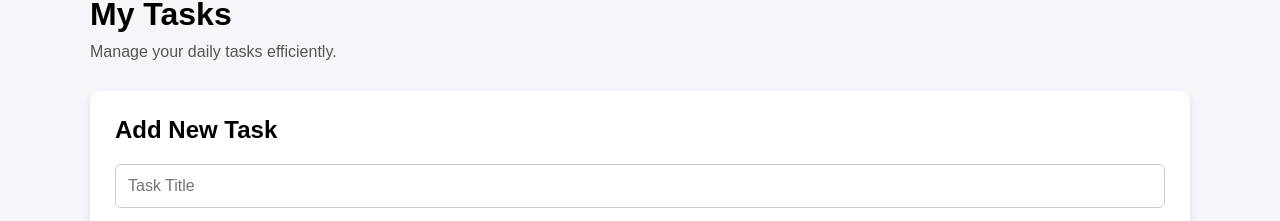
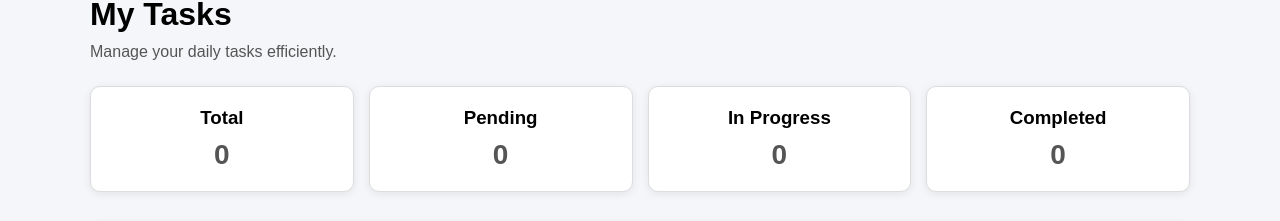
Before and after one commit to Mariyam2724/TASK_MANAGEMENT_APP_, a React (Vite) app in the folder client/: page / in a window 1280 px wide. Shown: the part 112-333 px from the top of the page. Built offline with nearby package versions, Linux system fonts and the light colour scheme; no server answers.

Commit message:
Add task dashboard with statistics

```diff
--- a/client/src/pages/Home.jsx
+++ b/client/src/pages/Home.jsx
@@ -57,11 +57,50 @@ const filteredTasks = tasks.filter((task) => {
 
   return matchesStatus && matchesSearch;
 });
+
+const totalTasks = tasks.length;
+
+const pendingTasks = tasks.filter(
+  (task) => task.status === "Pending"
+).length;
+
+const inProgressTasks = tasks.filter(
+  (task) => task.status === "In Progress"
+).length;
+
+const completedTasks = tasks.filter(
+  (task) => task.status === "Completed"
+).length;
+
   return (
     <div className="container">
       <h1>My Tasks</h1>
 
       <p>Manage your daily tasks efficiently.</p>
+
+<div className="dashboard">
+
+  <div className="dashboard-card">
+    <h3>Total</h3>
+    <p>{totalTasks}</p>
+  </div>
+
+  <div className="dashboard-card">
+    <h3>Pending</h3>
+    <p>{pendingTasks}</p>
+  </div>
+
+  <div className="dashboard-card">
+    <h3>In Progress</h3>
+    <p>{inProgressTasks}</p>
+  </div>
+
+  <div className="dashboard-card">
+    <h3>Completed</h3>
+    <p>{completedTasks}</p>
+  </div>
+
+</div>
 
       <TaskForm
   editingTask={editingTask}
--- a/client/src/styles/main.css
+++ b/client/src/styles/main.css
@@ -137,3 +137,28 @@ p {
   border: 1px solid #ccc;
   font-size: 16px;
 }
+
+.dashboard {
+  display: grid;
+  grid-template-columns: repeat(auto-fit, minmax(150px, 1fr));
+  gap: 15px;
+  margin: 25px 0;
+}
+
+.dashboard-card {
+  background: #ffffff;
+  padding: 20px;
+  text-align: center;
+  border-radius: 10px;
+  border: 1px solid #ddd;
+  box-shadow: 0 2px 8px rgba(0, 0, 0, 0.08);
+}
+
+.dashboard-card h3 {
+  margin-bottom: 10px;
+}
+
+.dashboard-card p {
+  font-size: 28px;
+  font-weight: bold;
+}
```
Also changed, not shown: 1 other file (tests, documents, lock files or other folders).
